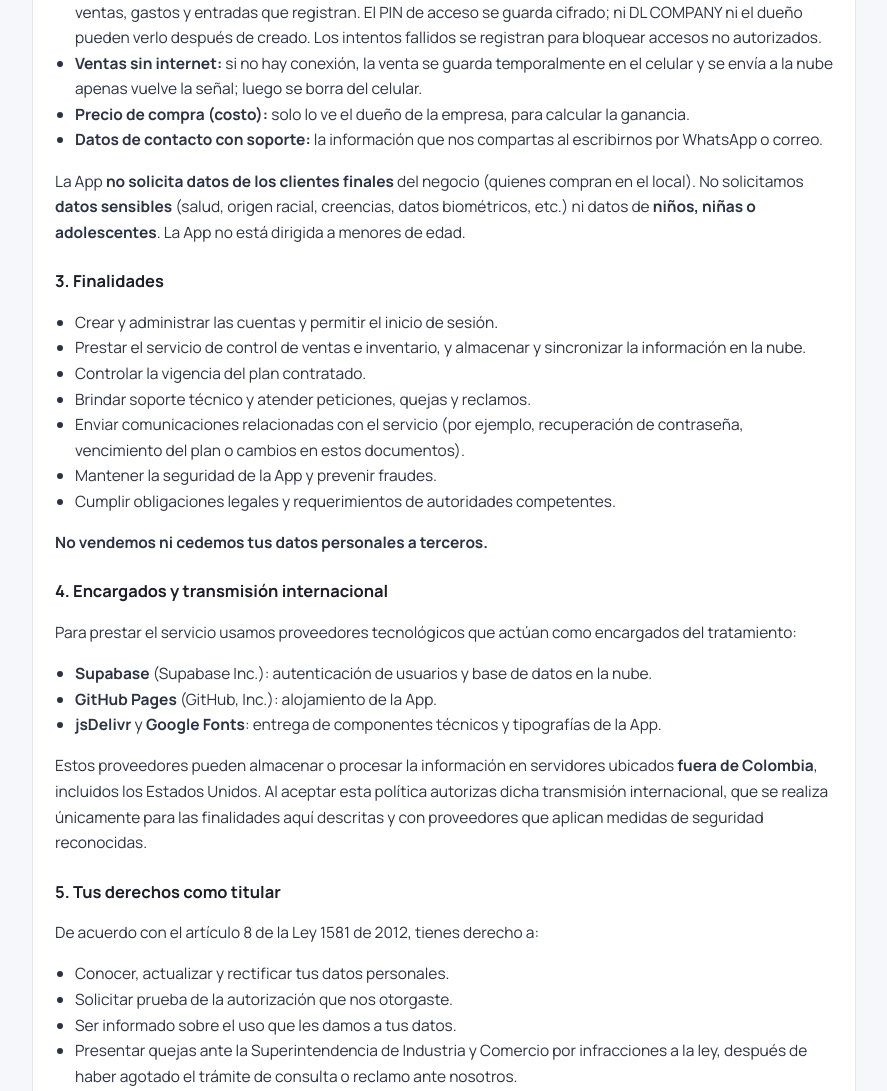
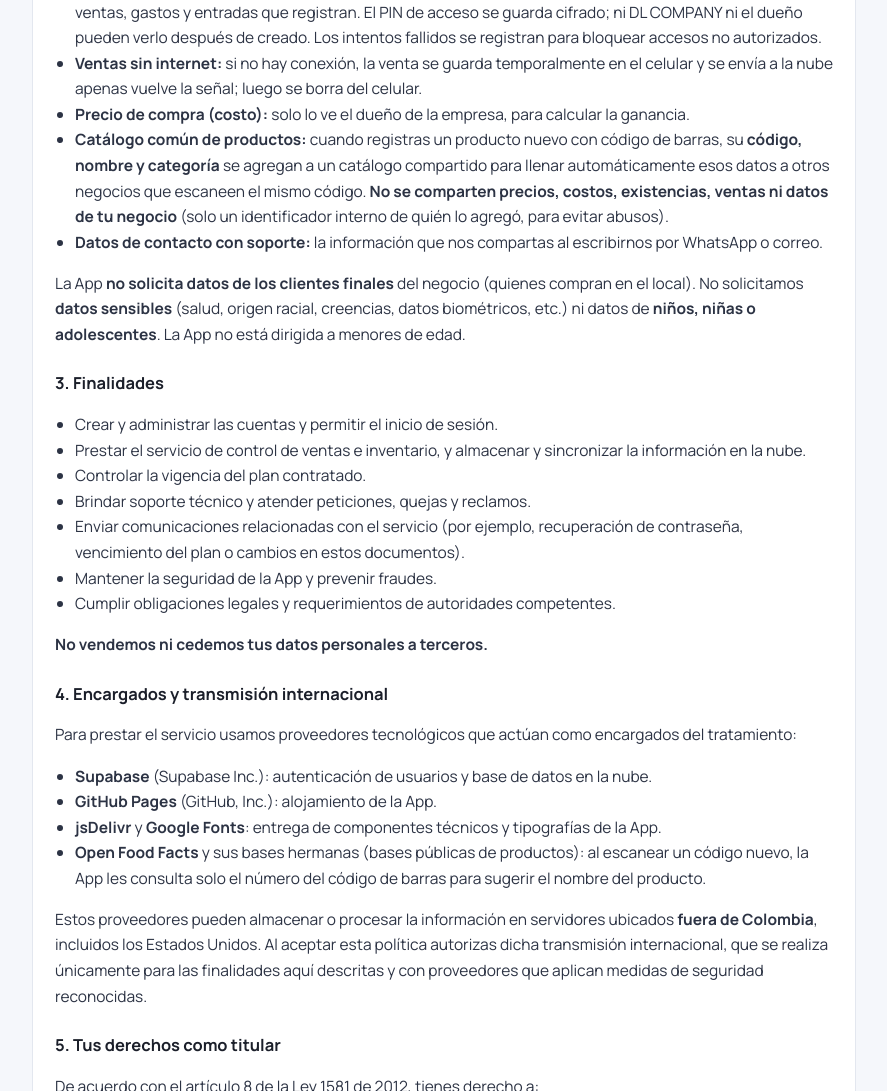
Before and after one commit to DL-COMPANY-TECHNOLOGY/dl-cuadra-pro, a plain HTML site: page legal.html in a window 1280 px wide. Shown: the part 4110-5201 px from the top of the page, without its empty margins (196-1083 px from the left). Drawn offline with Linux system fonts and the light colour scheme.

Commit message:
Política de privacidad: catálogo común y consulta a Open Food Facts
Co-Authored-By: Claude Opus 5.5 <noreply@anthropic.com>
Claude-Session: https://claude.ai/code/session_018qKwLnaZnPcf2GeHwSSWPn

```diff
--- a/legal.html
+++ b/legal.html
@@ -159,6 +159,7 @@ Teléfono / WhatsApp: <a href="https://wa.me/573218641539" target="_blank" rel="
 <li><b>Datos de empleados (cajeros):</b> el usuario que el dueño les asigna, las sedes donde pueden trabajar y las ventas, gastos y entradas que registran. El PIN de acceso se guarda cifrado; ni DL COMPANY ni el dueño pueden verlo después de creado. Los intentos fallidos se registran para bloquear accesos no autorizados.</li>
 <li><b>Ventas sin internet:</b> si no hay conexión, la venta se guarda temporalmente en el celular y se envía a la nube apenas vuelve la señal; luego se borra del celular.</li>
 <li><b>Precio de compra (costo):</b> solo lo ve el dueño de la empresa, para calcular la ganancia.</li>
+<li><b>Catálogo común de productos:</b> cuando registras un producto nuevo con código de barras, su <b>código, nombre y categoría</b> se agregan a un catálogo compartido para llenar automáticamente esos datos a otros negocios que escaneen el mismo código. <b>No se comparten precios, costos, existencias, ventas ni datos de tu negocio</b> (solo un identificador interno de quién lo agregó, para evitar abusos).</li>
 <li><b>Datos de contacto con soporte:</b> la información que nos compartas al escribirnos por WhatsApp o correo.</li>
 </ul>
 <p>La App <b>no solicita datos de los clientes finales</b> del negocio (quienes compran en el local). No solicitamos <b>datos sensibles</b> (salud, origen racial, creencias, datos biométricos, etc.) ni datos de <b>niños, niñas o adolescentes</b>. La App no está dirigida a menores de edad.</p>
@@ -181,6 +182,7 @@ Teléfono / WhatsApp: <a href="https://wa.me/573218641539" target="_blank" rel="
 <li><b>Supabase</b> (Supabase Inc.): autenticación de usuarios y base de datos en la nube.</li>
 <li><b>GitHub Pages</b> (GitHub, Inc.): alojamiento de la App.</li>
 <li><b>jsDelivr</b> y <b>Google Fonts</b>: entrega de componentes técnicos y tipografías de la App.</li>
+<li><b>Open Food Facts</b> y sus bases hermanas (bases públicas de productos): al escanear un código nuevo, la App les consulta solo el número del código de barras para sugerir el nombre del producto.</li>
 </ul>
 <p>Estos proveedores pueden almacenar o procesar la información en servidores ubicados <b>fuera de Colombia</b>, incluidos los Estados Unidos. Al aceptar esta política autorizas dicha transmisión internacional, que se realiza únicamente para las finalidades aquí descritas y con proveedores que aplican medidas de seguridad reconocidas.</p>
 
```
